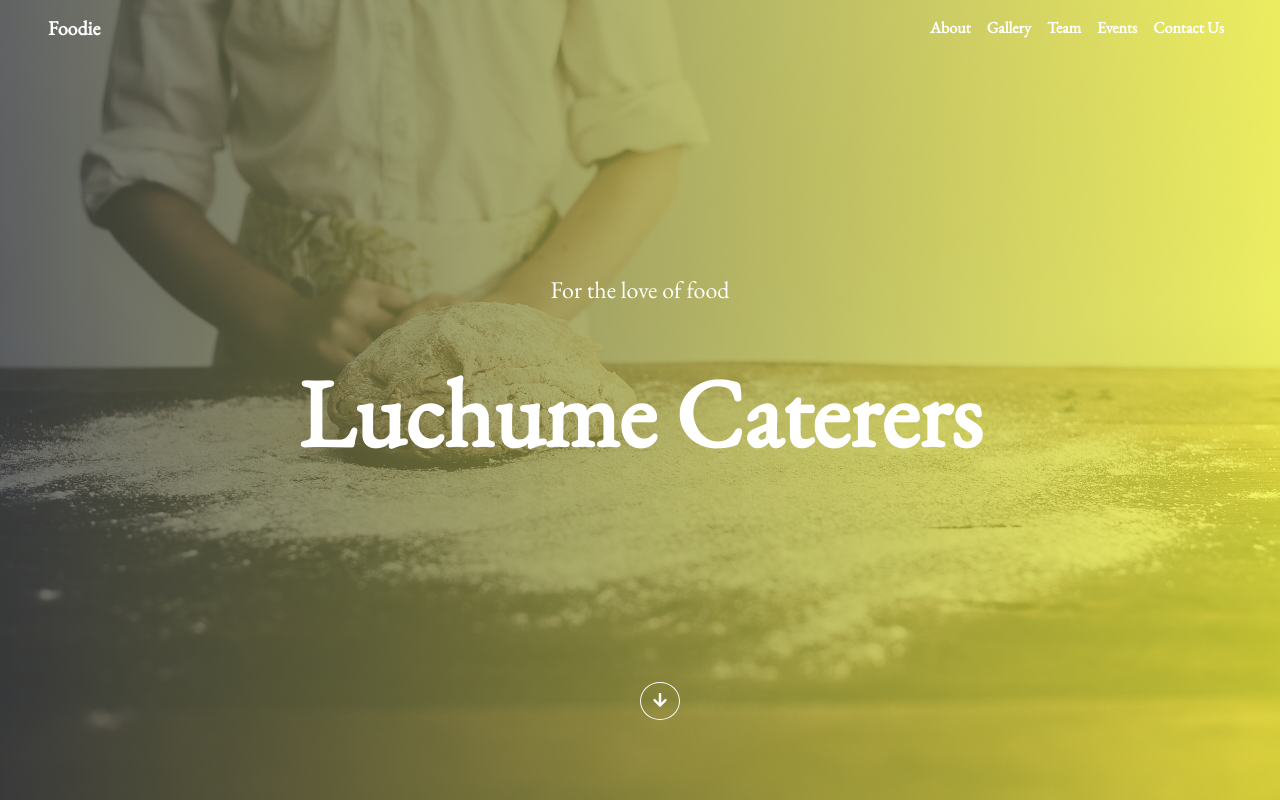
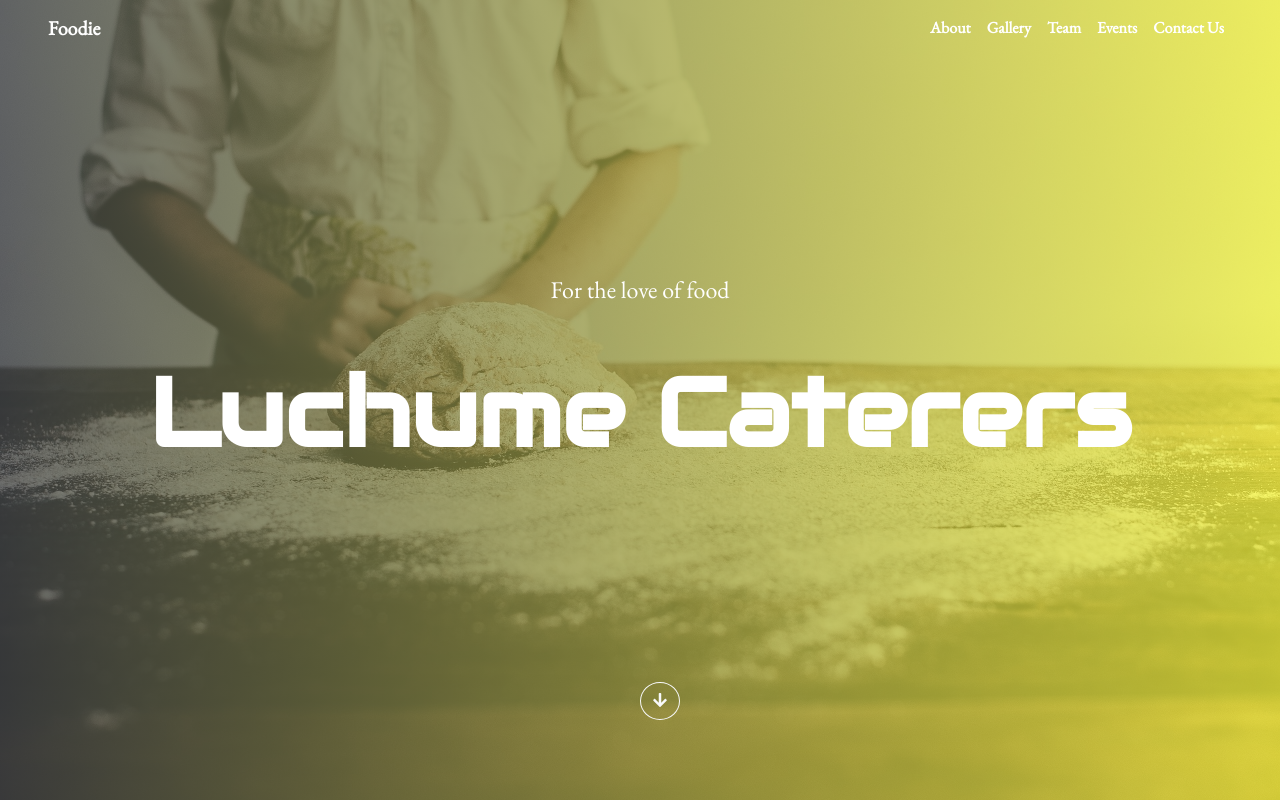
Before and after one commit to Xcose/foodie, a React (Create React App) app: page / in a window 1280 px wide. Shown: the top 800 px of the page. Built offline with nearby package versions, Linux system fonts and the light colour scheme.

Commit message:
changed main title's font

```diff
--- a/src/App.css
+++ b/src/App.css
@@ -1,6 +1,7 @@
 @import url("https://fonts.googleapis.com/css2?family=Open+Sans&family=Ubuntu&display=swap");
 @import url("https://fonts.googleapis.com/css2?family=EB+Garamond&display=swap");
 @import url("https://fonts.googleapis.com/css2?family=PT+Sans&display=swap");
+@import url("https://fonts.googleapis.com/css2?family=Audiowide&display=swap");
 
 * {
 	font-family: "EB Garamond", serif;
@@ -24,6 +25,9 @@
 }
 .footer {
 	flex-shrink: 0;
+}
+.main-heading {
+	font-family: "Audiowide", cursive;
 }
 .title,
 .title-2 {
--- a/src/Components/Hero.jsx
+++ b/src/Components/Hero.jsx
@@ -24,7 +24,7 @@
 							<legend className="subHeading text-white m-0 p-0">
 								For the love of food
 							</legend>
-							<h1 className="display-1 text-white heading font-weight-bold px-0">
+							<h1 className="display-1 text-white main-heading font-weight-bold px-0">
 								Luchume Caterers
 							</h1>
 							<Link to="/#about">
```
